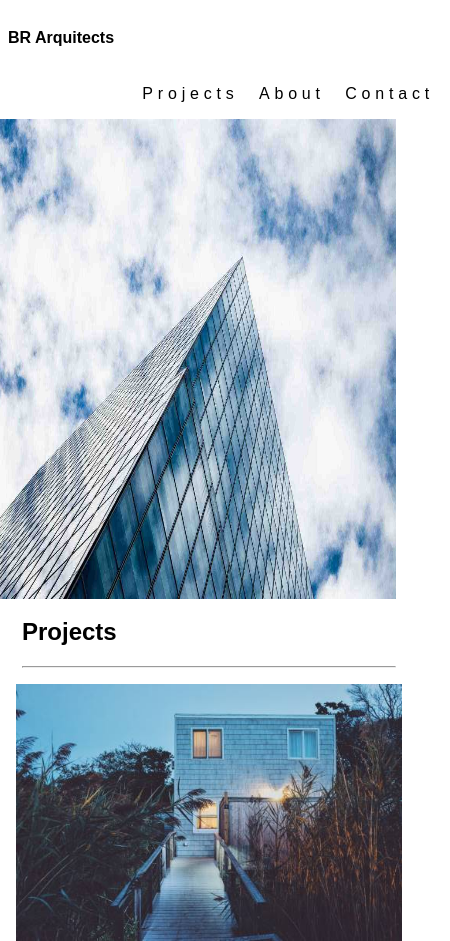
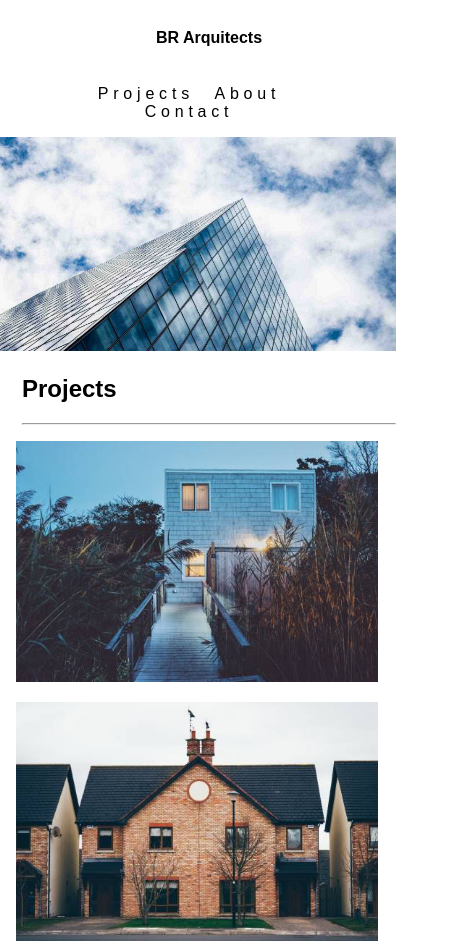
Before and after one commit to alexandrekings/gridResponsive, a plain HTML site: page index.html in a window 390 px wide. Shown: the top 941 px of the page, 450 px wide, since content can reach past the window. Drawn offline with Linux system fonts and the light colour scheme.

Commit message:
ajustes finales

```diff
--- a/css/media.css
+++ b/css/media.css
@@ -26,11 +26,7 @@
   }
 
 @media only screen and (max-width: 768px) {
-  .nav ul {
-    /* text-align: right; */
-    width: auto;
-    margin-right: 4em;
-}
+
     .container {
         width: 100%;
     }
@@ -123,9 +119,12 @@
 
 /*laptop*/
 @media only screen and (min-width: 992px)  and (max-width:1200px){
+  .nav ul {
+    text-align: center;
+    width: auto;
 
-
-    .col-md-12 {
+  }
+      .col-md-12 {
         width: 100%;
       }
       .col-md-11 {
--- a/css/style.css
+++ b/css/style.css
@@ -30,7 +30,7 @@ button{
 }
 .nav ul{
     text-align: right;
-    width: 100%;
+    width: auto;
 
 }
 .hero{
@@ -60,6 +60,7 @@ button{
 .frame{
     padding: .5em;
     min-height: 10em;
+    text-align: center
 }
 .ficha img{
     width: 100%
@@ -83,3 +84,43 @@ button{
     background-color: black;
     color: white;
 }
+
+
+@media only screen and (max-width: 768px) {
+    .nav ul {
+      text-align: center;
+      width: auto;
+      margin-right: 4em;
+  }
+  .logo{
+      text-align: center
+  }
+  .frame {
+    padding: .5em;
+    min-height: 10em;
+    text-align: center;
+    width: 90%;
+    /* display: block; */
+    }
+    .ficha {
+        margin: .5em;
+        padding: .5em 1.5em .5em .5em;
+    }
+    #about p{
+        padding: .5em 1.5em .5em .5em;
+        }
+    .contacto{
+        padding: 1em 5em 1em 1em;
+    }
+    .hero {
+        max-height: 30em;
+        min-height: 13em;
+        width: 100%;
+        height: auto;
+        overflow: hidden;
+    }
+    .hero img {
+        width: 100%;
+        height: auto;
+    }
+}
--- a/index.html
+++ b/index.html
@@ -13,9 +13,9 @@
     <header class="row">
         <section class="container">
             <nav  class="nav">
-                <section class="col-lg-6 col-md-12 col-s-12 col-xs-12 text-left">
-                    <h1>BR  Arquitects</h1></section>
-                <section class="col-lg-6 col-md-12 col-s-12 col-xs-12 text-right">
+                <section class="col-lg-4 col-md-4 col-s-2 col-xs-12">
+                    <h1 class="logo">BR  Arquitects</h1></section>
+                <section class="col-lg-8 col-md-8 col-s-10 col-xs-12">
                     <ul>
                     <li>Projects</li>
                     <li>About</li>
@@ -113,7 +113,7 @@
                 </section>
         </section>
     </section>
-    <section class="row ">
+    <section class="row contacto" id="contacto">
         <section class="container">
             <div class="col-lg-12 col-md-12 col-s-12 col-xs-12">
                 <h2>Contact</h2>
```
